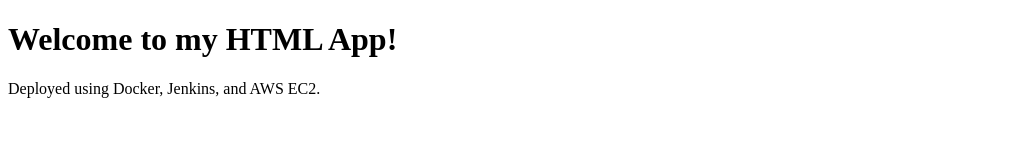
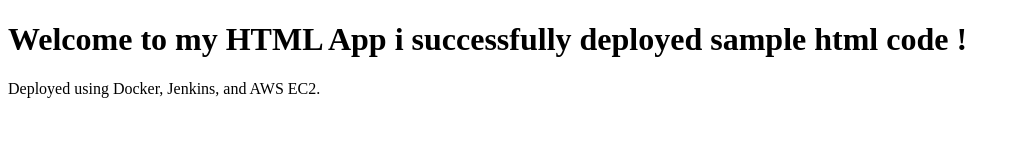
Before and after one commit to akulasathish/jenkinscicd, a plain HTML site: page index.html in a window 1280 px wide. Shown: the whole page, without its empty margins (0-1020 px from the left). Drawn offline with Linux system fonts and the light colour scheme.

Commit message:
Update index.html3

```diff
--- a/index.html
+++ b/index.html
@@ -6,7 +6,7 @@
     <title>My Simple HTML App</title>
 </head>
 <body>
-    <h1>Welcome to my HTML App!</h1>
+    <h1>Welcome to my HTML App i successfully deployed sample html code !</h1>
     <p>Deployed using Docker, Jenkins, and AWS EC2.</p>
 </body>
 </html>
```
